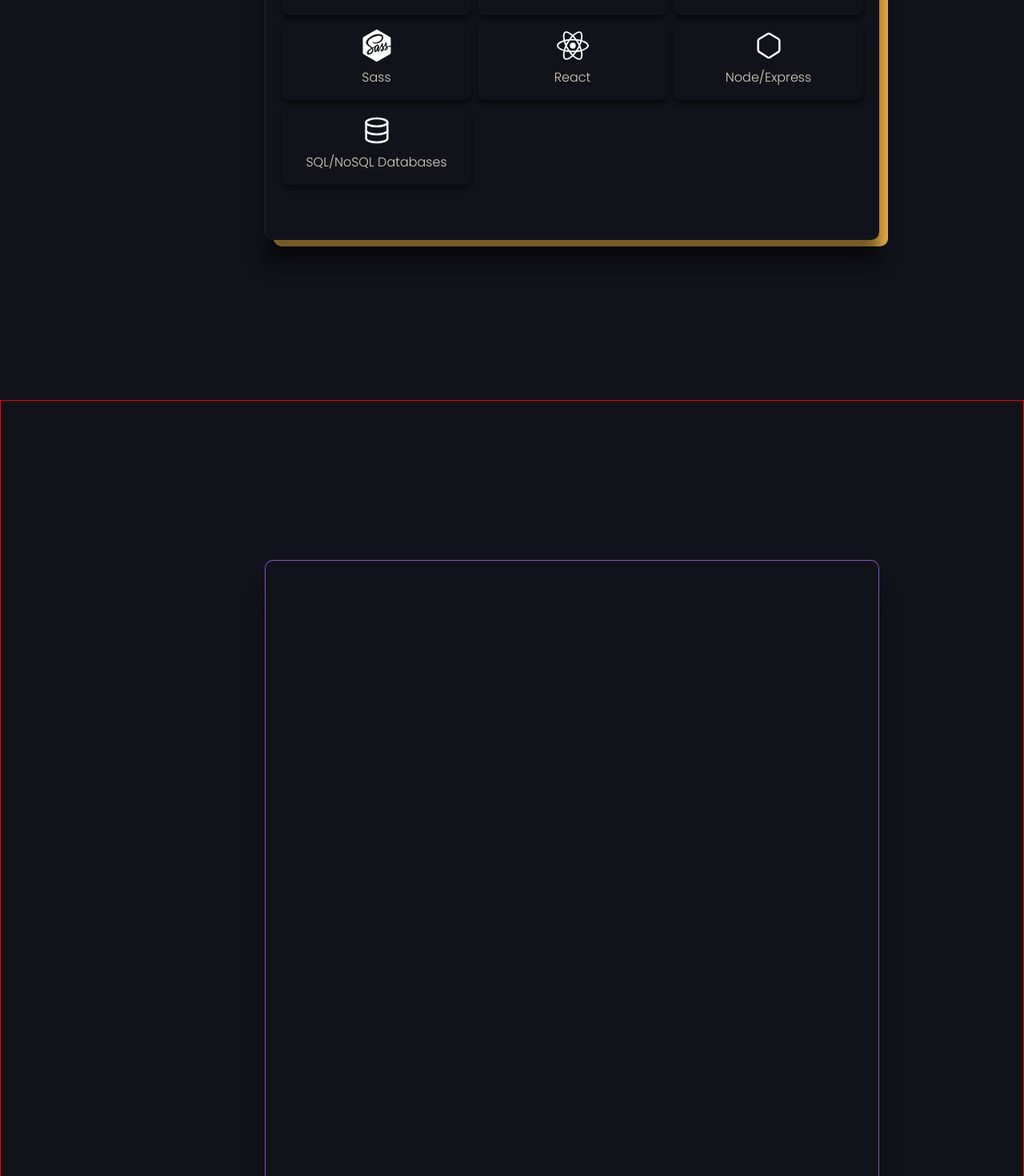
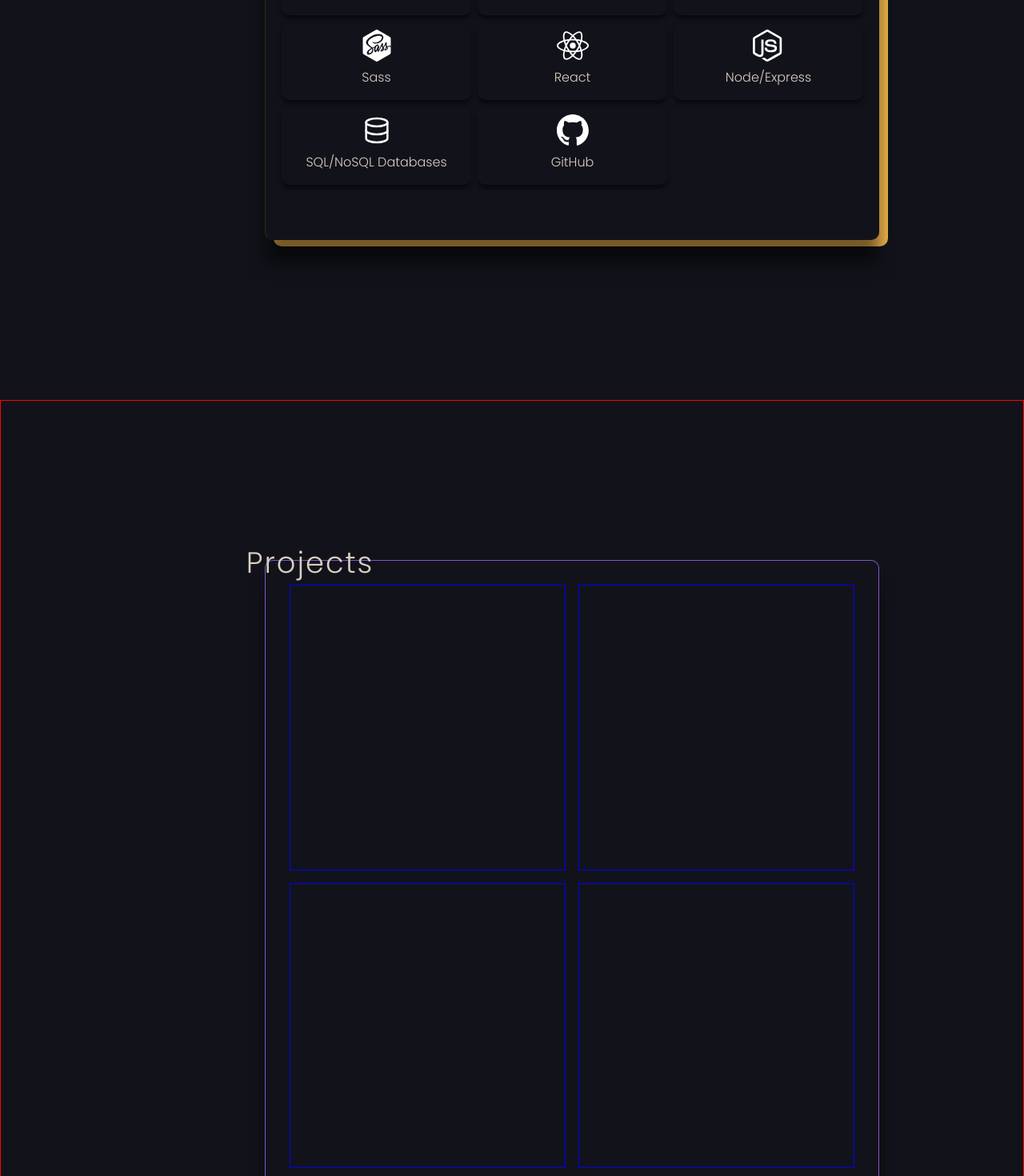
Before and after one commit to AdamAranha/portfolio, a React (Create React App) app in the folder client/: page / in a window 1280 px wide. Shown: the part 1100-2570 px from the top of the page at 80% size. Built offline with nearby package versions, Linux system fonts and the light colour scheme.

Commit message:
Minor Changes, refactoring

```diff
--- a/client/src/components/Header/Header.js
+++ b/client/src/components/Header/Header.js
@@ -1,6 +1,4 @@
 import React, { useEffect } from 'react';
-// import './Header.css';
-import { ReactComponent as HamburgerMenu } from '../assets//hamburger-menu.svg'
 import { ReactComponent as UserSVG } from '../assets/user.svg';
 import { ReactComponent as ProjectsSVG } from '../assets/file-code.svg';
 import { ReactComponent as BrowserSVG } from '../assets/browser.svg';
@@ -61,9 +59,6 @@ export default function Header() {
                     })}
                 </ul>
             </div>
-            <div className='mobile'>
-                <HamburgerMenu />
-            </div>
         </div>
     )
 }
--- a/client/src/components/Projects/Projects.js
+++ b/client/src/components/Projects/Projects.js
@@ -3,7 +3,12 @@ import React from 'react';
 export default function Projects() {
     return (
         <div className="projects" id="projects">
+            <h2 className='section-name'>Projects</h2>
             <div className='container'>
+                <div className='project-box'></div>
+                <div className='project-box'></div>
+                <div className='project-box'></div>
+                <div className='project-box'></div>
 
             </div>
         </div>
--- a/client/src/components/Skills/Skills.js
+++ b/client/src/components/Skills/Skills.js
@@ -4,8 +4,9 @@ import { ReactComponent as CSSSVG } from '../assets/icon-css.svg'
 import { ReactComponent as JSSVG } from '../assets/icon-js.svg'
 import { ReactComponent as SassSVG } from '../assets/icon-sass.svg'
 import { ReactComponent as ReactSVG } from '../assets/icon-react.svg'
-import { ReactComponent as NodeSVG } from '../assets/icon-node.svg'
+import { ReactComponent as NodeSVG } from '../assets/nodejs-icon.svg'
 import { ReactComponent as DatabaseSVG } from '../assets/icon-database.svg'
+import { ReactComponent as GitHubSVG } from '../assets/icon-github.svg'
 
 
 
@@ -33,6 +34,9 @@ export default function Skills() {
         }, {
             name: 'SQL/NoSQL Databases',
             img: <DatabaseSVG />
+        }, {
+            name: 'GitHub',
+            img: <GitHubSVG />
         }
     ]
     return (
```
